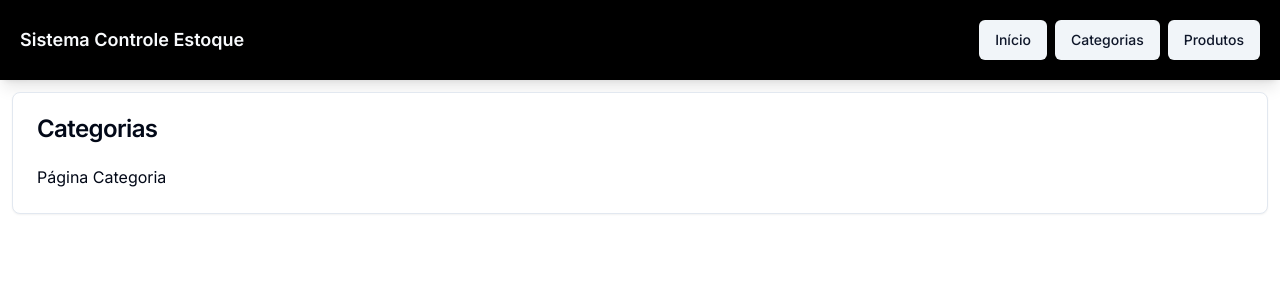
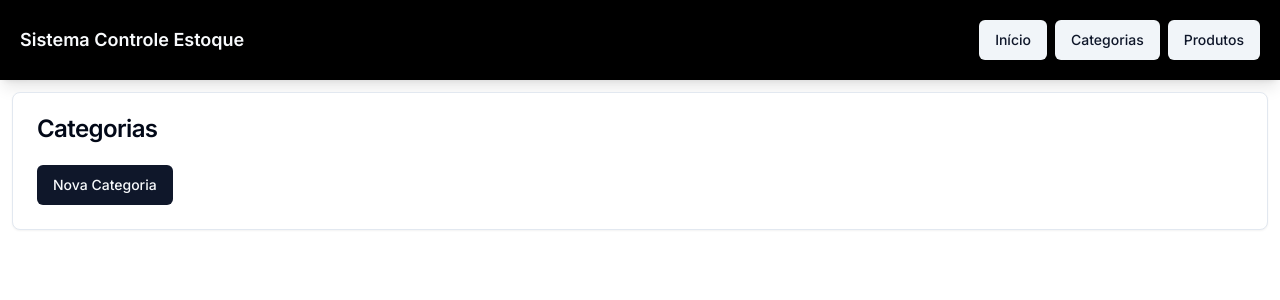
Before and after one commit to giljrsantos/stock-next-app, a Next.js app: page /categories in a window 1280 px wide. Shown: the top 300 px of the page. Built offline with nearby package versions, Linux system fonts and the light colour scheme.

Commit message:
feat: Criando um Botão para Adicionar Categoria

```diff
--- a/src/app/categories/page.tsx
+++ b/src/app/categories/page.tsx
@@ -1,3 +1,12 @@
+import { Button } from "@/components/ui/button";
+import Link from "next/link";
+
 export default function page(){
-    return <div>Página Categoria</div>
+    return (
+        <div>
+            <Button asChild>
+                <Link href="/categories/new">Nova Categoria</Link>
+            </Button>
+        </div>
+    )
 }
```
